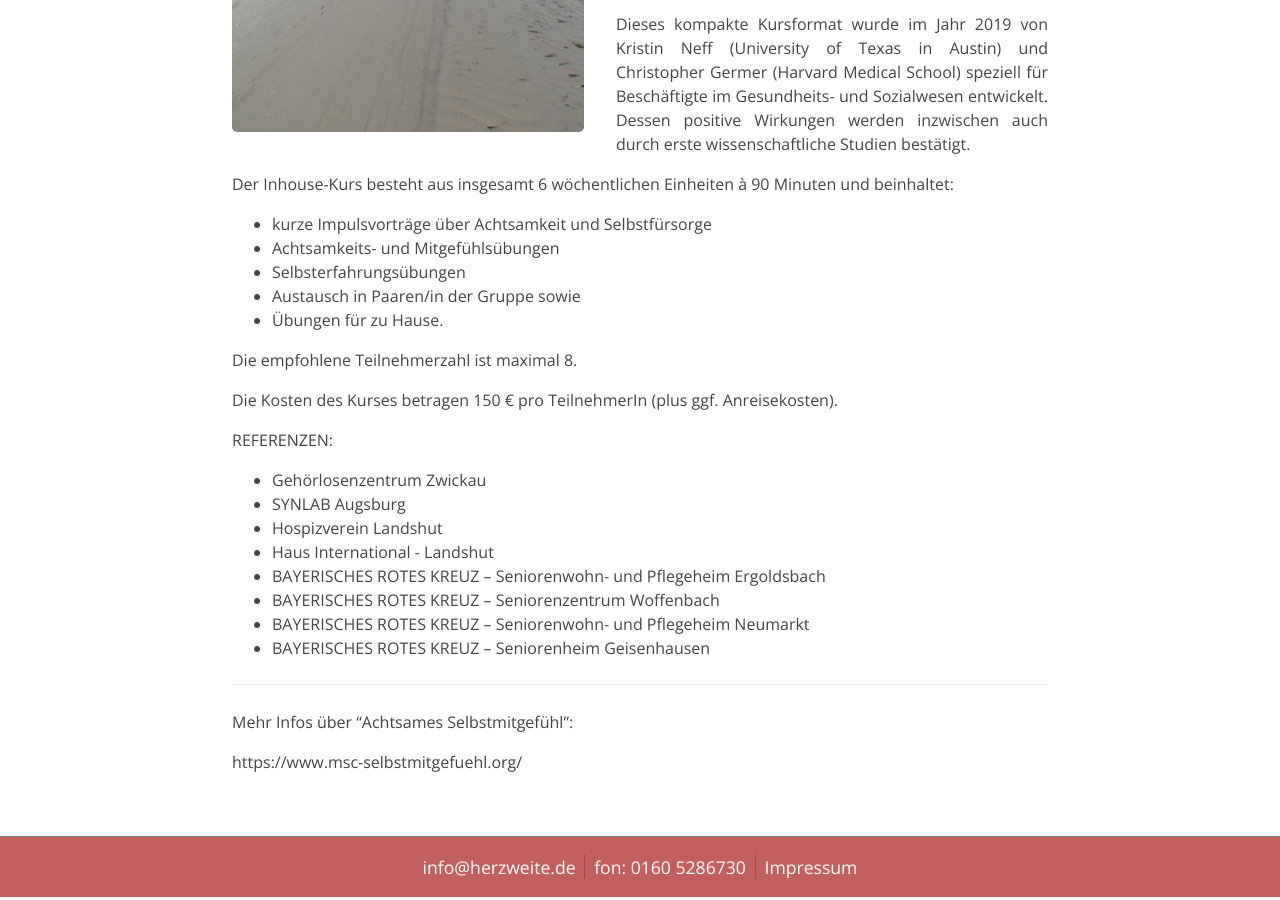
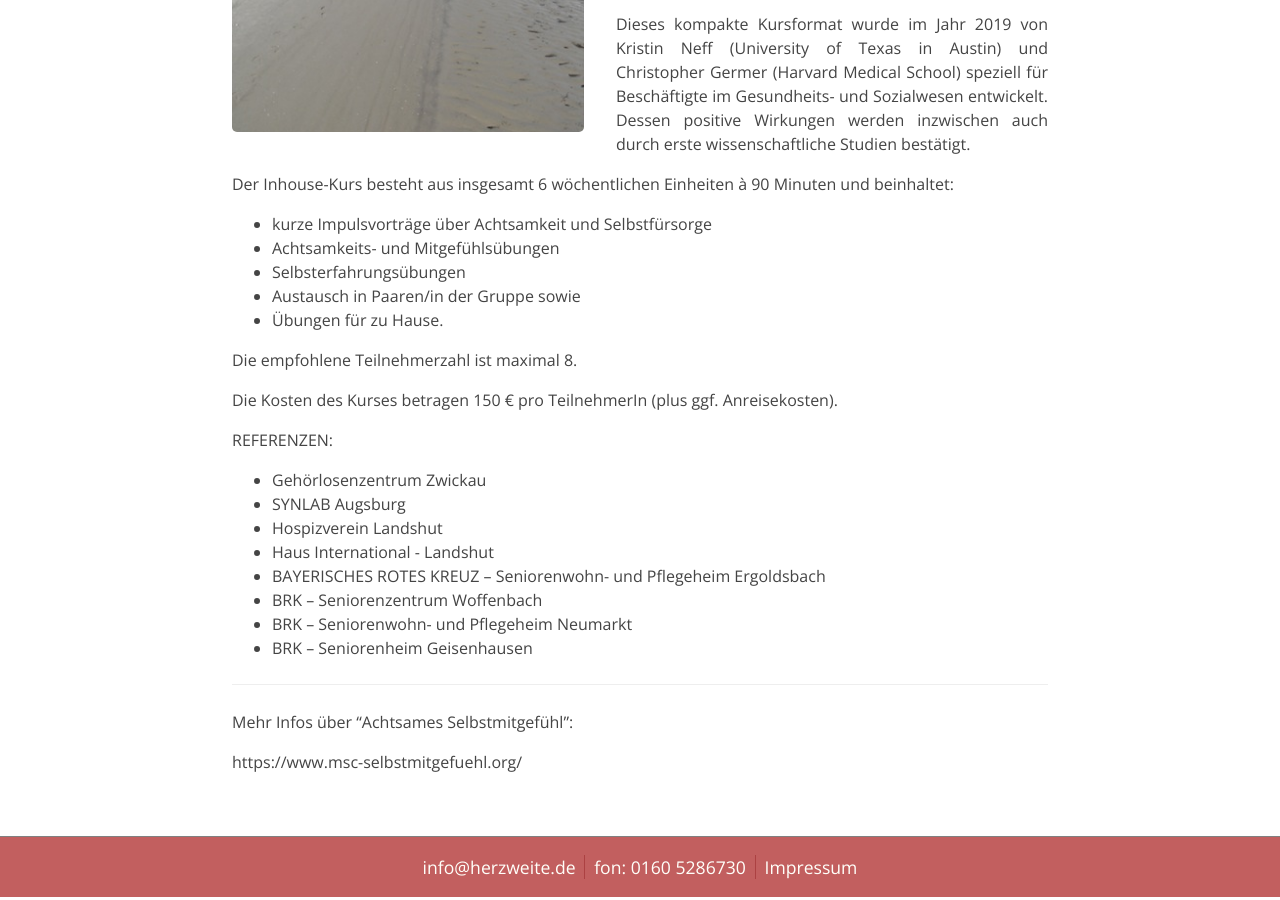
Before and after one commit to herzweite/herzweite.github.io, a Jekyll site: the page built from training.md, in a window 1280 px wide and 900 px high, scrolled down 577 px. Built offline with Jekyll 4.4.1, drawn with Linux system fonts in a browser that asks for light colours.

Commit message:
Update training.md

```diff
--- a/training.md
+++ b/training.md
@@ -39,9 +39,9 @@ REFERENZEN:
 - Hospizverein Landshut
 - Haus International - Landshut
 - BAYERISCHES ROTES KREUZ – Seniorenwohn- und Pflegeheim Ergoldsbach
-- BAYERISCHES ROTES KREUZ – Seniorenzentrum Woffenbach
-- BAYERISCHES ROTES KREUZ – Seniorenwohn- und Pflegeheim Neumarkt
-- BAYERISCHES ROTES KREUZ – Seniorenheim Geisenhausen
+- BRK – Seniorenzentrum Woffenbach
+- BRK – Seniorenwohn- und Pflegeheim Neumarkt
+- BRK – Seniorenheim Geisenhausen
 
 
 _______________________________________________________________________________________________________________________________________________________________________
```
